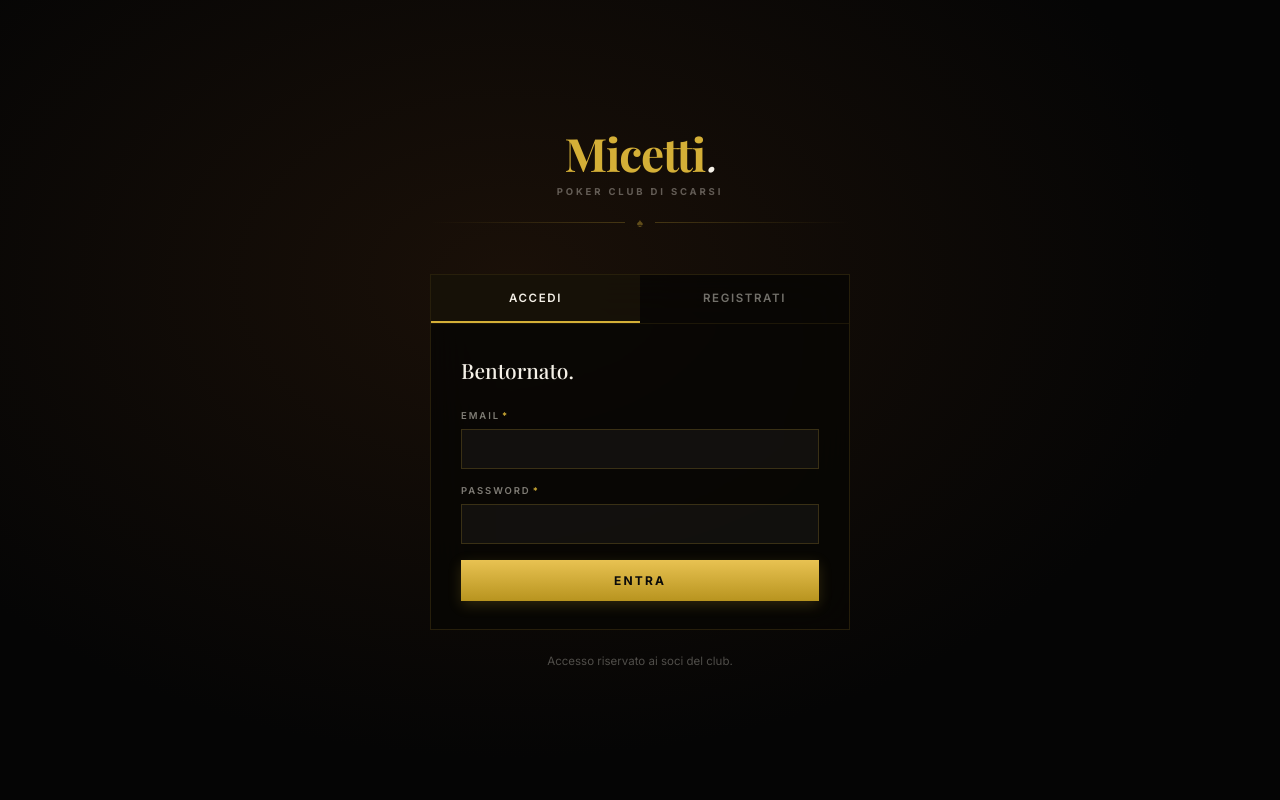
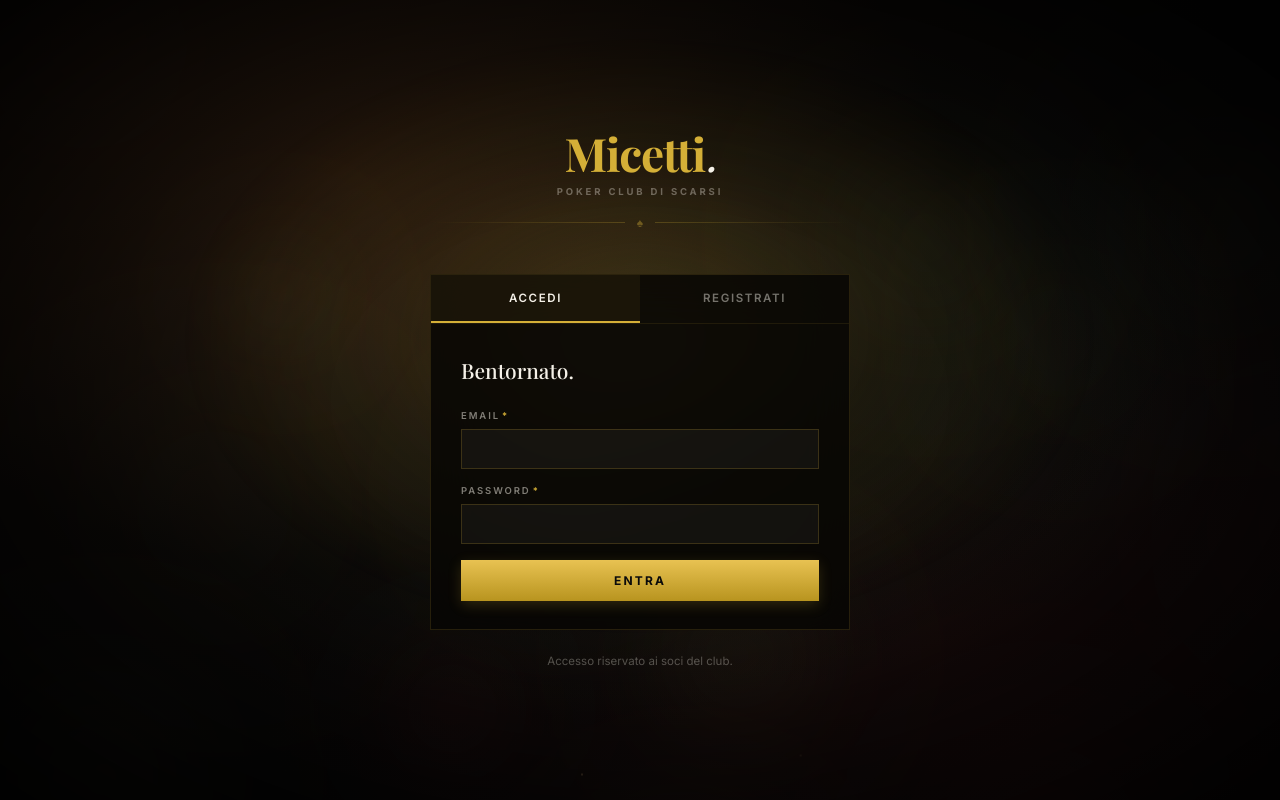
Before and after one commit to paolobarletto-alt/poker-ridotto, a React (Vite) app in the folder frontend/: page / in a window 1280 px wide. Built offline with nearby package versions, Linux system fonts and the light colour scheme; no server answers; a web font is replaced by a local one.

Commit message:
animation welcome

```diff
--- a/frontend/src/pages/LoginPage.jsx
+++ b/frontend/src/pages/LoginPage.jsx
@@ -1,4 +1,4 @@
-import { useState } from 'react';
+import { useMemo, useState } from 'react';
 import { useNavigate } from 'react-router-dom';
 import { useAuth } from '../context/AuthContext';
 
@@ -78,6 +78,122 @@ function ErrorBox({ message }) {
       fontFamily: 'Inter, sans-serif', lineHeight: 1.45,
     }}>
       {message}
+    </div>
+  );
+}
+
+function WelcomeBackground() {
+  const bokehOrbs = useMemo(
+    () => Array.from({ length: 14 }, (_, i) => ({
+      id: i,
+      size: 130 + ((i * 37) % 190),
+      left: (i * 17) % 110,
+      top: (i * 23) % 110,
+      opacity: 0.08 + ((i % 5) * 0.02),
+      blur: 34 + ((i * 7) % 52),
+      duration: 18 + ((i * 3) % 18),
+      delay: -(i * 2.1),
+      hue: i % 4 === 0 ? 'red' : 'gold',
+      keyframe: `welcome-bokeh-${i % 4}`,
+    })),
+    [],
+  );
+
+  const dustParticles = useMemo(
+    () => Array.from({ length: 26 }, (_, i) => ({
+      id: i,
+      left: (i * 13) % 100,
+      size: 1 + ((i * 5) % 3),
+      duration: 20 + ((i * 7) % 24),
+      delay: -(i * 1.7),
+      opacity: 0.22 + ((i % 4) * 0.1),
+    })),
+    [],
+  );
+
+  return (
+    <div
+      aria-hidden="true"
+      style={{
+        position: 'absolute',
+        inset: 0,
+        overflow: 'hidden',
+        pointerEvents: 'none',
+        background: `
+          radial-gradient(ellipse at 28% 22%, rgba(44,27,14,0.95) 0%, rgba(10,7,5,0.72) 45%, transparent 68%),
+          radial-gradient(ellipse at 72% 78%, rgba(35,11,11,0.5) 0%, transparent 52%),
+          radial-gradient(ellipse 60% 58% at 50% 45%, #163224 0%, #0a1711 38%, #050505 78%)
+        `,
+      }}
+    >
+      <div
+        style={{
+          position: 'absolute',
+          top: '42%',
+          left: '50%',
+          width: 1300,
+          height: 850,
+          transform: 'translate(-50%,-50%)',
+          background: 'radial-gradient(ellipse 52% 52% at center, rgba(212,175,55,0.22) 0%, rgba(212,175,55,0.08) 34%, transparent 68%)',
+          filter: 'blur(8px)',
+          animation: 'welcome-lamp-breathe 7.5s ease-in-out infinite',
+        }}
+      />
+
+      {bokehOrbs.map((orb) => (
+        <div
+          key={orb.id}
+          style={{
+            position: 'absolute',
+            left: `${orb.left}%`,
+            top: `${orb.top}%`,
+            width: orb.size,
+            height: orb.size,
+            borderRadius: '50%',
+            background: orb.hue === 'red'
+              ? 'radial-gradient(circle, rgba(208,78,78,0.65) 0%, rgba(140,30,30,0.16) 40%, transparent 72%)'
+              : 'radial-gradient(circle, rgba(246,214,132,0.78) 0%, rgba(212,175,55,0.2) 42%, transparent 72%)',
+            filter: `blur(${orb.blur}px)`,
+            opacity: orb.opacity,
+            mixBlendMode: 'screen',
+            animation: `${orb.keyframe} ${orb.duration}s ease-in-out ${orb.delay}s infinite`,
+          }}
+        />
+      ))}
+
+      {dustParticles.map((p) => (
+        <div
+          key={`dust-${p.id}`}
+          style={{
+            position: 'absolute',
+            left: `${p.left}%`,
+            bottom: '-5%',
+            width: p.size,
+            height: p.size,
+            borderRadius: '50%',
+            background: 'rgba(255,220,150,0.9)',
+            boxShadow: '0 0 6px rgba(255,220,150,0.55)',
+            opacity: p.opacity,
+            animation: `welcome-dust-float ${p.duration}s linear ${p.delay}s infinite`,
+          }}
+        />
+      ))}
+
+      <svg style={{ position: 'absolute', inset: 0, width: '100%', height: '100%', opacity: 0.2, mixBlendMode: 'overlay' }}>
+        <filter id="welcome-grain-noise">
+          <feTurbulence type="fractalNoise" baseFrequency="0.8" numOctaves="1" />
+          <feColorMatrix values="0 0 0 0 0.55  0 0 0 0 0.45  0 0 0 0 0.35  0 0 0 0.42 0" />
+        </filter>
+        <rect width="100%" height="100%" filter="url(#welcome-grain-noise)" />
+      </svg>
+
+      <div
+        style={{
+          position: 'absolute',
+          inset: 0,
+          background: 'radial-gradient(ellipse at center, transparent 34%, rgba(0,0,0,0.84) 100%)',
+        }}
+      />
     </div>
   );
 }
@@ -200,14 +316,45 @@ export default function LoginPage() {
   return (
     <>
       {/* Spinner keyframe */}
-      <style>{`@keyframes spin { to { transform: rotate(360deg); } }`}</style>
+      <style>{`
+        @keyframes spin { to { transform: rotate(360deg); } }
+        @keyframes welcome-lamp-breathe {
+          0%,100% { opacity: 0.78; transform: translate(-50%,-50%) scale(1); }
+          50%     { opacity: 1;    transform: translate(-50%,-50%) scale(1.05); }
+        }
+        @keyframes welcome-bokeh-0 {
+          0%,100% { transform: translate(0,0) scale(1); }
+          50% { transform: translate(30px,-26px) scale(1.12); }
+        }
+        @keyframes welcome-bokeh-1 {
+          0%,100% { transform: translate(0,0) scale(1.03); }
+          50% { transform: translate(-26px,30px) scale(0.96); }
+        }
+        @keyframes welcome-bokeh-2 {
+          0%,100% { transform: translate(0,0) scale(0.94); }
+          50% { transform: translate(20px,22px) scale(1.07); }
+        }
+        @keyframes welcome-bokeh-3 {
+          0%,100% { transform: translate(0,0) scale(1.06); }
+          50% { transform: translate(-34px,-18px) scale(0.98); }
+        }
+        @keyframes welcome-dust-float {
+          0%   { transform: translateY(108vh) translateX(0); opacity: 0; }
+          8%   { opacity: 1; }
+          88%  { opacity: 1; }
+          100% { transform: translateY(-12vh) translateX(32px); opacity: 0; }
+        }
+      `}</style>
 
       <div style={{
         minHeight: '100%', display: 'flex', alignItems: 'center', justifyContent: 'center',
-        background: 'radial-gradient(ellipse at 40% 35%, #1a1008 0%, #050505 65%)',
+        position: 'relative',
+        overflow: 'hidden',
+        background: '#050505',
         padding: '40px 16px',
       }}>
-        <div style={{ width: '100%', maxWidth: 420 }}>
+        <WelcomeBackground />
+        <div style={{ width: '100%', maxWidth: 420, position: 'relative', zIndex: 2 }}>
 
           {/* Logo */}
           <div style={{ textAlign: 'center', marginBottom: 44 }}>
```
